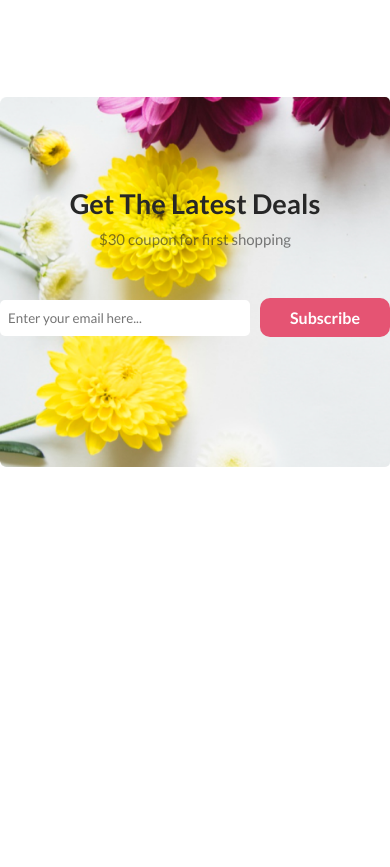
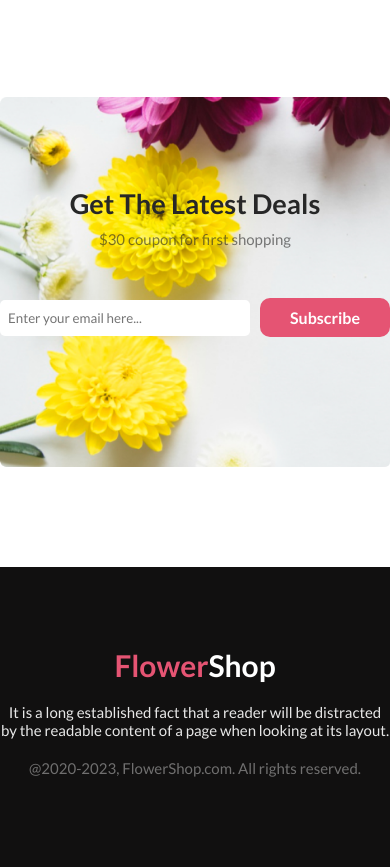
Before and after one commit to nazmulprog/flower-shop, a plain HTML site: page index.html in a window 390 px wide. Shown: the part 3559-4426 px from the top of the page. Before the commit the page ends 4126 px from the top, so only its background shows below. Drawn offline with Linux system fonts and the light colour scheme.

Commit message:
Completed Without Responsive

```diff
--- a/index.html
+++ b/index.html
@@ -96,5 +96,12 @@
             </div>
         </section>
     </main>
+    <footer class="footer-container">
+        <div>
+        <h4><span>Flower</span>Shop</h4>
+        <p>It is a long established fact that a reader will be distracted by the readable content of a page when looking at its layout.</p>
+        <p id="copy-right-text">@2020-2023, FlowerShop.com. All rights reserved.</p>
+        </div>
+    </footer>
 </body>
 </html>
--- a/styles/style.css
+++ b/styles/style.css
@@ -244,6 +244,33 @@
     background-color: #fff;
     border-radius: 5px;
 }
+/* Footer Part */
+.footer-container{
+    width: 100%;
+    background-color: #111010;
+    color: #fff;
+    padding: 80px 0;
+    text-align: center;
+}
+.footer-container div{
+    max-width: 500px;
+    margin: 0 auto;
+}
+.footer-container h4{
+    font-size: 30px;
+    margin-bottom: 10px;
+}
+.footer-container h4 span{
+    color: #E55473;
+}
+.footer-container p{
+    padding: 10px 0;
+    font-size: 15px;
+    color: rgba(255, 255, 255, 0.9);
+}
+#copy-right-text{
+    color: rgba(255, 255, 255, 0.4);
+}
 
 
 
```
